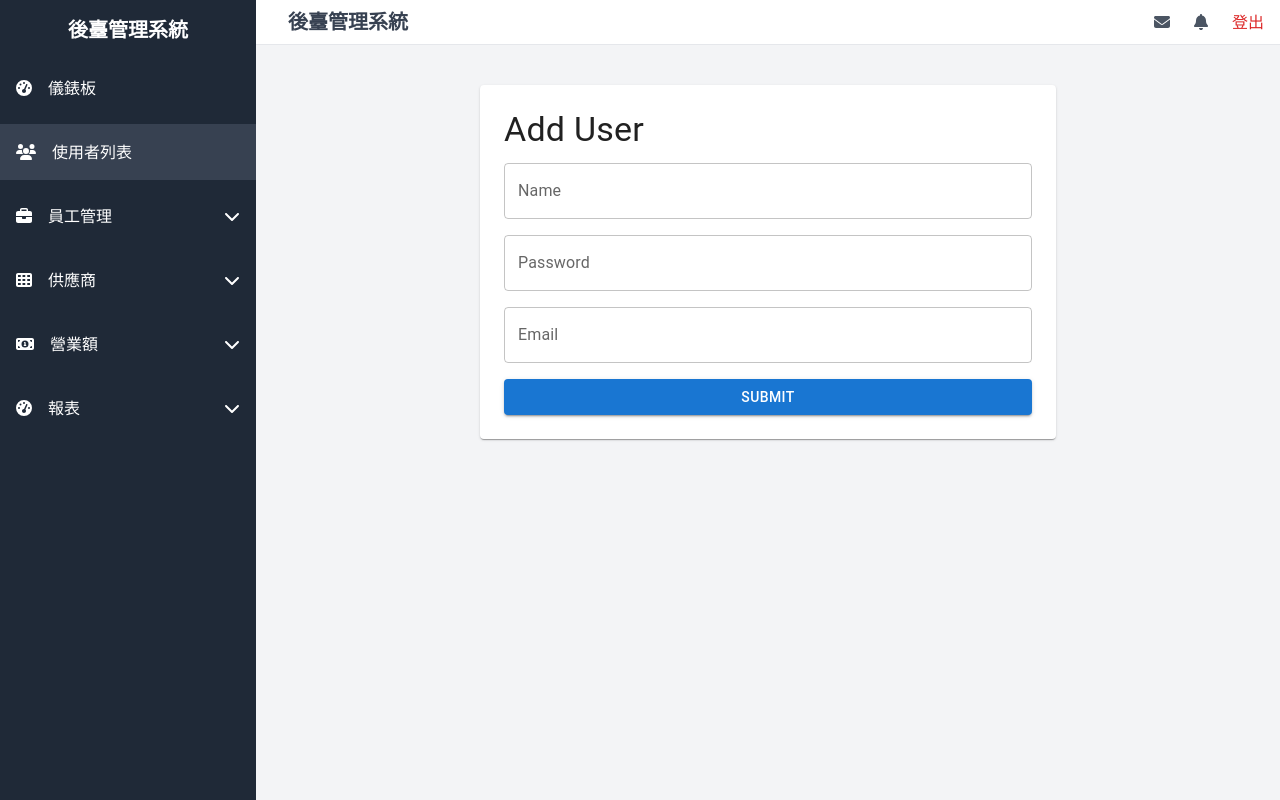
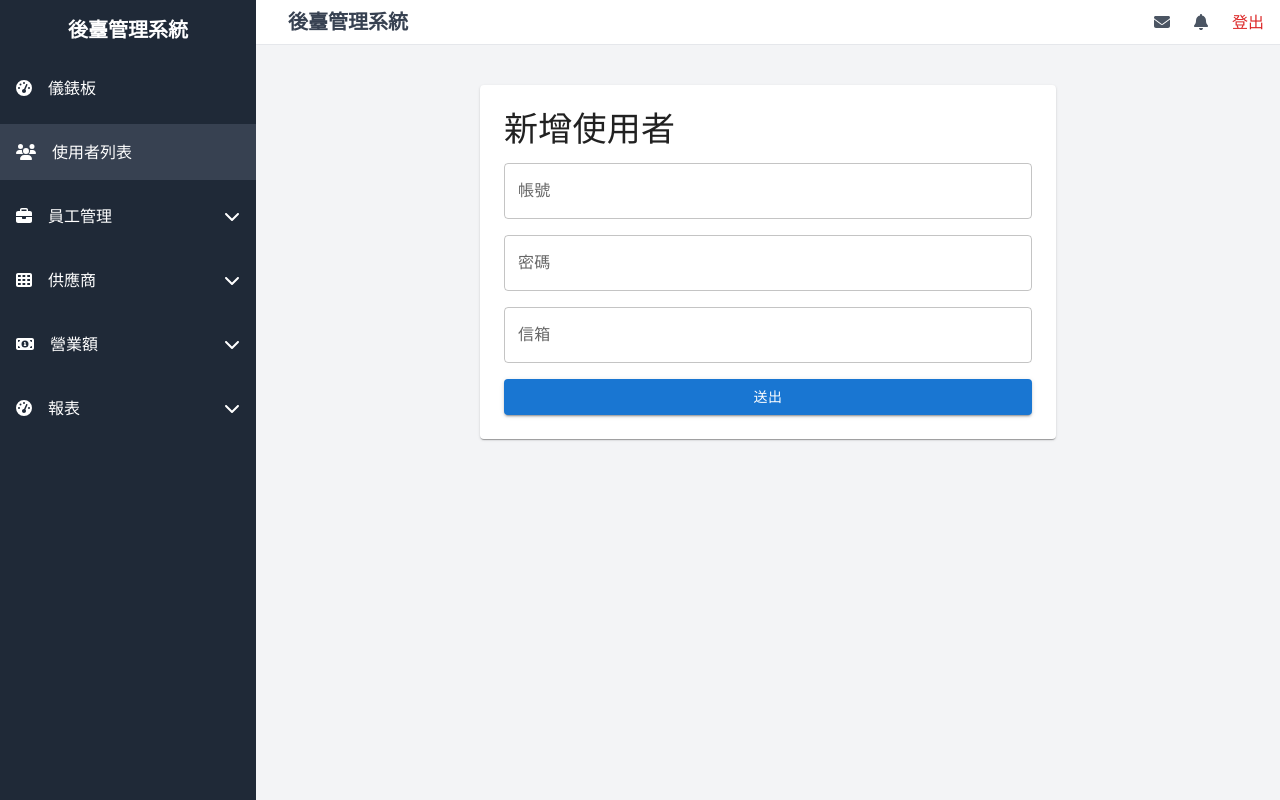
Before and after one commit to eatmilk36/GuiGe, a React (Create React App) app in the folder frontend/: page /users/add in a window 1280 px wide. Built offline with nearby package versions, Linux system fonts and the light colour scheme; sample sign-in values are in the browser's storage.

Commit message:
[frontend] 中文化

```diff
--- a/frontend/src/pages/User/UserAddPage.tsx
+++ b/frontend/src/pages/User/UserAddPage.tsx
@@ -40,11 +40,11 @@ const UserAddPage: React.FC = () => {
             style={{ overflowX: 'auto' }}
         >
             <Typography variant="h4" gutterBottom>
-                Add User
+               新增使用者
             </Typography>
             <Box display="flex" flexDirection="column" gap={2}>
                 <TextField
-                    label="Name"
+                    label="帳號"
                     variant="outlined"
                     value={username}
                     onChange={(e) => setUsername(e.target.value)}
@@ -53,7 +53,7 @@ const UserAddPage: React.FC = () => {
                     fullWidth
                 />
                 <TextField
-                    label="Password"
+                    label="密碼"
                     type="password"
                     variant="outlined"
                     value={password}
@@ -63,7 +63,7 @@ const UserAddPage: React.FC = () => {
                     fullWidth
                 />
                 <TextField
-                    label="Email"
+                    label="信箱"
                     variant="outlined"
                     value={email}
                     onChange={(e) => setEmail(e.target.value)}
@@ -72,7 +72,7 @@ const UserAddPage: React.FC = () => {
                     fullWidth
                 />
                 <Button variant="contained" color="primary" onClick={handleAddUser} fullWidth>
-                    Submit
+                   送出
                 </Button>
             </Box>
         </Box>
```
